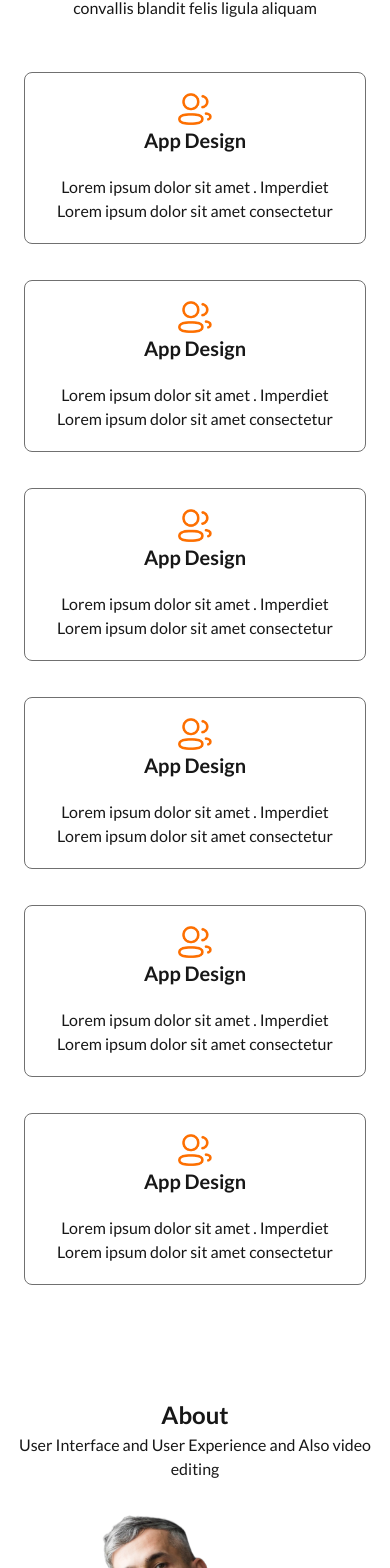
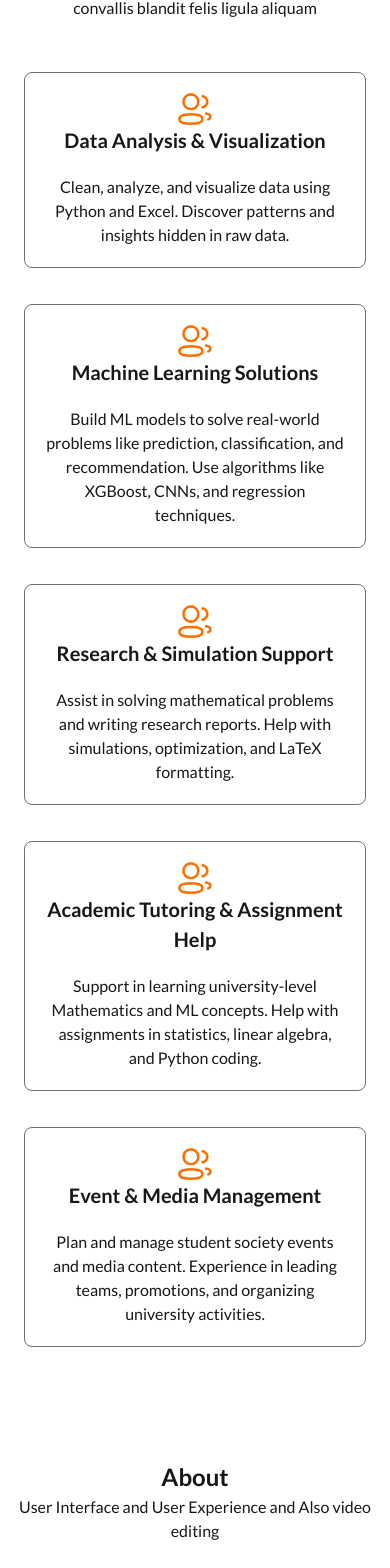
Before and after one commit to Sohaib432002/AD_Mathematics, a Next.js app: page / in a window 390 px wide. Shown: the part 1395-2963 px from the top of the page. Built offline with nearby package versions, Linux system fonts and the light colour scheme.

Commit message:
Added portfolio  page and added contact and footer

```diff
--- a/package.json
+++ b/package.json
@@ -11,6 +11,7 @@
   "dependencies": {
     "@emotion/react": "^11.14.0",
     "@emotion/styled": "^11.14.1",
+    "@mui/icons-material": "^7.2.0",
     "@mui/material": "^7.2.0",
     "next": "15.3.5",
     "react": "^19.0.0",
--- /dev/null
+++ b/src/app/Components/Contact.tsx
@@ -0,0 +1,45 @@
+
+import React from 'react'
+
+const Contact = () => {
+    return (
+        <>
+            <section className='font-loto px-70 max-[1500px]:px-5  max-[500px]:mx-0  max-[1000px]:flex-wrap' >
+                <div className='text-center'>
+                    <h4 className='font-bold max-[550px]:text-[24px] text-[40px]'>Contact me</h4>
+                    <p className='text-[20px] max-[550px]:text-[16px] font-medium'>Cultivating Connections: Reach Out and Connect with Me</p>
+                </div>
+                <div>
+                    <form className=' my-10 flex flex-col ' action="">
+                        <div className='flex max-[750px]:flex-col max-[750px]:justify-center max-[750px]:items-center flex-wrap  justify-around'  >
+                            <input className='p-4 bg-[#2a2a2b] rounded-sm w-[40%] max-[750px]:w-[95%] focus:outline-none max-[750px]:my-4' type="text" placeholder='Name' />
+                            <input type='email' className='p-4 bg-[#2a2a2b] max-[750px]:w-[95%] rounded-sm w-[40%] focus:outline-none max-[750px]:my-4' placeholder='Email ' />
+                        </div>
+                        <div className='flex flex-wrap  max-[750px]:flex-col max-[750px]:justify-center max-[750px]:items-center justify-around'>
+                            <input type='tel' className='p-4 max-[750px]:w-[95%]  bg-[#2a2a2b] my-3  rounded-sm w-[40%] focus:outline-none' placeholder='Phone' max={12} />
+                            <select className="p-4 bg-[#2a2a2b] text-[#959595]  my-3 max-[750px]:w-[95%] rounded-sm w-[40%] focus:outline-none" name="service" id="service">
+                                <option disabled selected>Service of Interest</option>
+                                <option value="DataAnalysis"> Data Analysis & Visualization</option>
+                                <option value="ML-Solutions">Machine Learning Solutions</option>
+                                <option value="Research">Research Assistant / Math-Based Simulation Work</option>
+                                <option value="Academic">Academic Tutoring or Assignment Help</option>
+                                <option value=" Event">Event Planning / Media Management (Non-technical)</option>
+                            </select>
+                        </div>
+                        <div className='flex max-[750px]:flex-col max-[750px]:justify-center max-[750px]:items-center  flex-wrap justify-around items-baseline'>
+                            <input type='time' className='p-4 max-[750px]:w-[95%] bg-[#2a2a2b] my-3  rounded-sm w-[40%] focus:outline-none' placeholder='Timeline' />
+                            <textarea name="Project-details" className='p-4 max-[750px]:w-[95%] bg-[#2a2a2b] my-3  rounded-sm w-[40%] focus:outline-none' placeholder='Project Details...' cols={4} rows={4}></textarea>
+                        </div>
+                        <div className='flex justify-end items-left max-[750px]:justify-center pr-16 my-5 '>
+                            <button type='submit' className='text-[#959595] rounded-sm border py-3 px-8 hover:bg-[#2a2a2b] cursor-pointer'>Send</button>
+                        </div>
+
+                    </form>
+                </div>
+            </section>
+            <br /><br /><br />
+        </>
+    )
+}
+
+export default Contact
--- /dev/null
+++ b/src/app/Components/Footer.tsx
@@ -0,0 +1,38 @@
+import React from 'react'
+import EmailIcon from '@mui/icons-material/Email';
+import LocalPhoneIcon from '@mui/icons-material/LocalPhone';
+function Footer() {
+    return (
+        <>
+            <section className=' bg-[#2a2a2b] '>
+                <div className='flex justify-center items-center p-10 '>
+                    <img src="./LOGO.png" alt="logo" />
+                </div>
+                <div className="nav-list">
+                    <ul className='flex justify-center items-center gap-30 max-[950px]:gap-10 max-[580px]:gap-4  text-gray'>
+                        <li className='list-none ' ><a className='no-underline font-medium text-[20px] max-[580]:text-[15px] hover:text-[#E46400] transition  duration-200' href="£">Home</a></li>
+                        <li className='list-none ' ><a className='no-underline font-medium text-[20px] max-[580]:text-[15px] hover:text-[#E46400] transition  duration-200' href="£">Service</a></li>
+                        <li className='list-none' ><a className='no-underline font-medium text-[20px] max-[580]:text-[15px] hover:text-[#E46400] transition  duration-200' href="/About/">About me</a></li>
+                        <li className='list-none' ><a className='no-underline font-medium text-[20px] max-[580]:text-[15px] hover:text-[#E46400] transition  duration-200' href="£">Portfolio</a></li>
+                        <li className='list-none' ><a className='no-underline font-medium text-[20px] max-[580]:text-[15px] hover:text-[#E46400] transition  duration-200' href="£">Contact Me</a></li>
+                    </ul>
+                </div>
+                <div className="png-list    my-10 flex justify-center items-center gap-5">
+                    <div><img src="./frame/insta.png" alt="png" /></div>
+                    <div><img src="./frame/Linkeden.png" alt="png" /></div>
+                    <div><img src="./frame/internet.png" alt="png" /></div>
+                    <div><img src="./frame/Becon.png" alt="png" /></div>
+                </div>
+                <div className='flex justify-center items-center max-[500px]:flex-wrap max-[500px]:gap-5 gap-10 my-5 text-[#959595] font-bold'>
+                    <span className='my-2'><EmailIcon/>adnanaslammalik320@gmail.com</span>
+                    <span className='my-2'><LocalPhoneIcon/>+92337-6184496</span>
+                </div>
+                <div className='flex justify-center items-center b-t-2 mt-5 '>
+                    <p className='text-center text-[#959595] font-bold'>© 2023 Mahmood Fazile. All rights reserved.</p>
+                </div>
+            </section>
+        </>
+    )
+}
+
+export default Footer
--- a/src/app/Components/Service.tsx
+++ b/src/app/Components/Service.tsx
@@ -11,39 +11,39 @@ function Section2() {
                 <div className='grid px-70 max-[1500px]:px-3 grid-cols-3 max-[400px]:grid-cols-1 max-[550px]:g-0 gap-5 max-[1000px]:grid-cols-2 max-[1000px]:gap-3 mt-10'>
                     <div className='flex  flex-col items-center justify-center text-center p-5 m-3 border border-[#707070] rounded-lg hover:bg-[#FD6F00] hover:text-white transition duration-200 cursor-pointe'>
                         <img src="./Combined-Shape.png" alt="Combined-Shape" className=' max-[550px]:max-w-[34px]    max-w-[58px]' />
-                <h4 className='text-[24px] max-[550px]:text-[20px] font-bold'>App Design</h4>
-                <p className='mt-5 text-[20px] font-medium max-[550px]:text-[16px]'>Lorem ipsum dolor sit amet . Imperdiet Lorem ipsum dolor sit amet consectetur</p>
+                        <h4 className='text-[24px] max-[550px]:text-[20px] font-bold'>Data Analysis & Visualization</h4>
+                        <p className='mt-5 text-[20px] font-medium max-[550px]:text-[16px]'>Clean, analyze, and visualize data using Python and Excel.
+                            Discover patterns and insights hidden in raw data.</p>
                     </div>
 
                     <div className='flex flex-col items-center justify-center text-center p-5 m-3 border border-[#707070] rounded-lg hover:bg-[#FD6F00] hover:text-white transition duration-200 cursor-pointe'>
                         <img src="./Combined-Shape.png" alt="Combined-Shape" className=' max-[550px]:max-w-[34px]    max-w-[58px]' />
-                <h4 className='text-[24px] max-[550px]:text-[20px] font-bold'>App Design</h4>
-                <p className='mt-5 text-[20px] font-medium max-[550px]:text-[16px]'>Lorem ipsum dolor sit amet . Imperdiet Lorem ipsum dolor sit amet consectetur</p>
+                        <h4 className='text-[24px] max-[550px]:text-[20px] font-bold'>Machine Learning Solutions</h4>
+                        <p className='mt-5 text-[20px] font-medium max-[550px]:text-[16px]'>Build ML models to solve real-world problems like prediction, classification, and recommendation.
+                            Use algorithms like XGBoost, CNNs, and regression techniques.</p>
                     </div>
 
                     <div className='flex flex-col items-center justify-center text-center p-5 m-3 border border-[#707070] rounded-lg hover:bg-[#FD6F00] hover:text-white transition duration-200 cursor-pointe'>
                         <img src="./Combined-Shape.png" alt="Combined-Shape" className=' max-[550px]:max-w-[34px]    max-w-[58px]' />
-                <h4 className='text-[24px] max-[550px]:text-[20px] font-bold'>App Design</h4>
-                <p className='mt-5 text-[20px] font-medium max-[550px]:text-[16px]'>Lorem ipsum dolor sit amet . Imperdiet Lorem ipsum dolor sit amet consectetur</p>
+                        <h4 className='text-[24px] max-[550px]:text-[20px] font-bold'>Research & Simulation Support</h4>
+                        <p className='mt-5 text-[20px] font-medium max-[550px]:text-[16px]'>Assist in solving mathematical problems and writing research reports.
+                            Help with simulations, optimization, and LaTeX formatting.</p>
                     </div>
 
                     <div className='flex flex-col items-center justify-center text-center p-5 m-3 border border-[#707070] rounded-lg hover:bg-[#FD6F00] hover:text-white transition duration-200 cursor-pointe'>
                         <img src="./Combined-Shape.png" alt="Combined-Shape" className=' max-[550px]:max-w-[34px]    max-w-[58px]' />
-                <h4 className='text-[24px] max-[550px]:text-[20px] font-bold'>App Design</h4>
-                <p className='mt-5 text-[20px] font-medium max-[550px]:text-[16px]'>Lorem ipsum dolor sit amet . Imperdiet Lorem ipsum dolor sit amet consectetur</p>
+                        <h4 className='text-[24px] max-[550px]:text-[20px] font-bold'> Academic Tutoring & Assignment Help</h4>
+                        <p className='mt-5 text-[20px] font-medium max-[550px]:text-[16px]'>Support in learning university-level Mathematics and ML concepts.
+                            Help with assignments in statistics, linear algebra, and Python coding.</p>
                     </div>
 
                     <div className='flex flex-col items-center justify-center text-center p-5 m-3  border border-[#707070] rounded-lg hover:bg-[#FD6F00] hover:text-white transition duration-200 cursor-pointe'>
                         <img src="./Combined-Shape.png" alt="Combined-Shape" className=' max-[550px]:max-w-[34px]    max-w-[58px]' />
-                <h4 className='text-[24px] max-[550px]:text-[20px] font-bold'>App Design</h4>
-                <p className='mt-5 text-[20px] font-medium max-[550px]:text-[16px]'>Lorem ipsum dolor sit amet . Imperdiet Lorem ipsum dolor sit amet consectetur</p>
+                        <h4 className='text-[24px] max-[550px]:text-[20px] font-bold'>Event & Media Management</h4>
+                        <p className='mt-5 text-[20px] font-medium max-[550px]:text-[16px]'>Plan and manage student society events and media content.
+                            Experience in leading teams, promotions, and organizing university activities.</p>
                     </div>
 
-            <div className='flex flex-col items-center justify-center text-center p-5 m-3 border border-[#707070] rounded-lg hover:bg-[#FD6F00] hover:text-white transition duration-200 cursor-pointe'>
-                <img src="./Combined-Shape.png" alt="Combined-Shape" className=' max-[550px]:max-w-[34px]    max-w-[58px]' />
-                <h4 className='text-[24px] max-[550px]:text-[20px] font-bold'>App Design</h4>
-                <p className='mt-5 text-[20px] font-medium max-[550px]:text-[16px]'>Lorem ipsum dolor sit amet . Imperdiet Lorem ipsum dolor sit amet consectetur</p>
-            </div>
 
                 </div>
             </section>
--- a/src/app/page.tsx
+++ b/src/app/page.tsx
@@ -4,6 +4,8 @@ import Home_  from "./Components/Home";
 import Service from "./Components/Service";
 import About from "./Components/About";
 import Portfolio from "./Components/Portfolio";
+import Contact from "./Components/Contact";
+import Footer from '../app/Components/Footer'
 export default function Home() {
   return (
     <>
@@ -12,6 +14,9 @@ export default function Home() {
     <Service/>
     <About/>
     <Portfolio/>
+    <Contact/>
+    <Footer/>
+
     </>
   );
 }
```
Also changed, not shown: src/app/Components/About.tsx (+7 -7 lines), src/app/Components/Portfolio.tsx (+7 -5 lines), 1 other file (tests, documents, lock files or other folders). Lines whose indentation alone changed are shown as unchanged.
